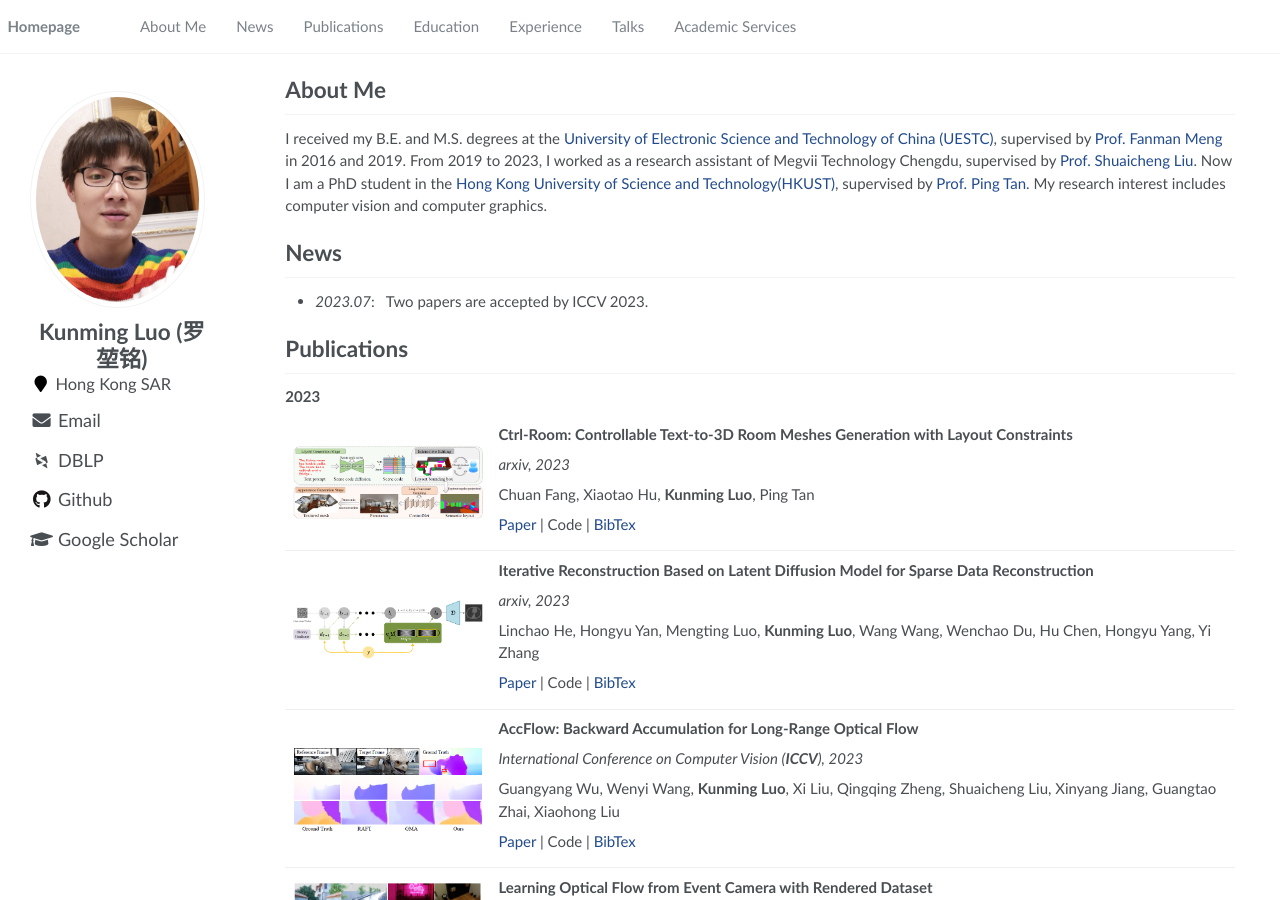
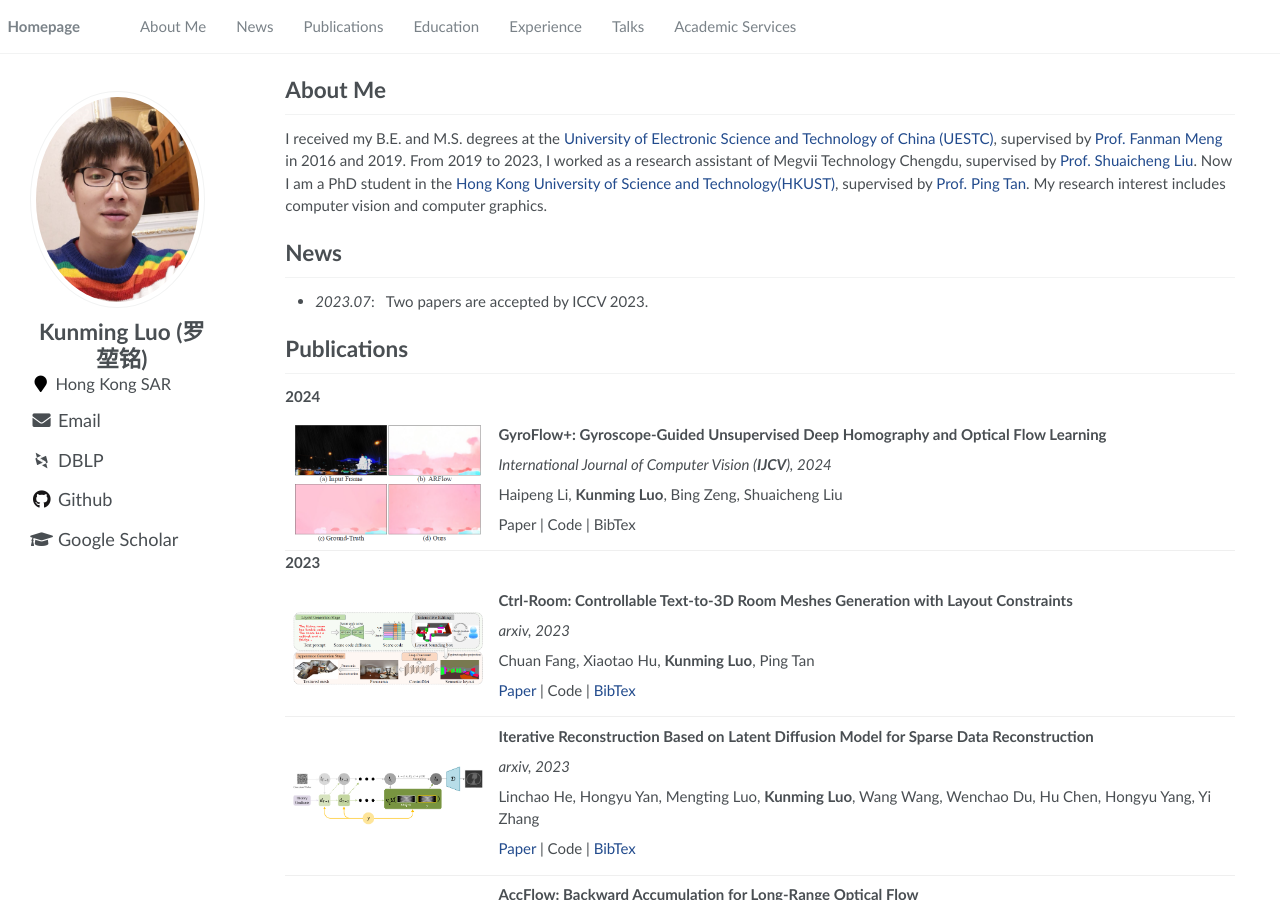
Before and after one commit to coolbeam/coolbeam.github.io, a Jekyll site: the page built from _pages/about.md, in a window 1280 px wide and 900 px high. Built offline with Jekyll 4.4.1, drawn with Linux system fonts in a browser that asks for light colours; some web fonts are replaced.

Commit message:
Update about.md

```diff
--- a/_pages/about.md
+++ b/_pages/about.md
@@ -29,6 +29,21 @@ My research interest includes computer vision and computer graphics.
 
 
 # Publications
+**2024**
+<!-- ######################################################### -->
+
+<div class='paper-box'><div class='paper-box-image'><img src='collections/2021/GyroFlow.png' alt="sym" width="100%"></div>
+<div class='paper-box-text' markdown="1">
+
+**GyroFlow+: Gyroscope-Guided Unsupervised Deep Homography and Optical Flow Learning**
+
+*International Journal of Computer Vision (**IJCV**), 2024*
+
+Haipeng Li, **Kunming Luo**, Bing Zeng, Shuaicheng Liu
+
+Paper \| Code \| BibTex <strong><span class='show_paper_citations' data='3WQTKocAAAAJ:WF5omc3nYNoC'></span></strong>
+</div>
+</div>
 
 **2023**
 
```
